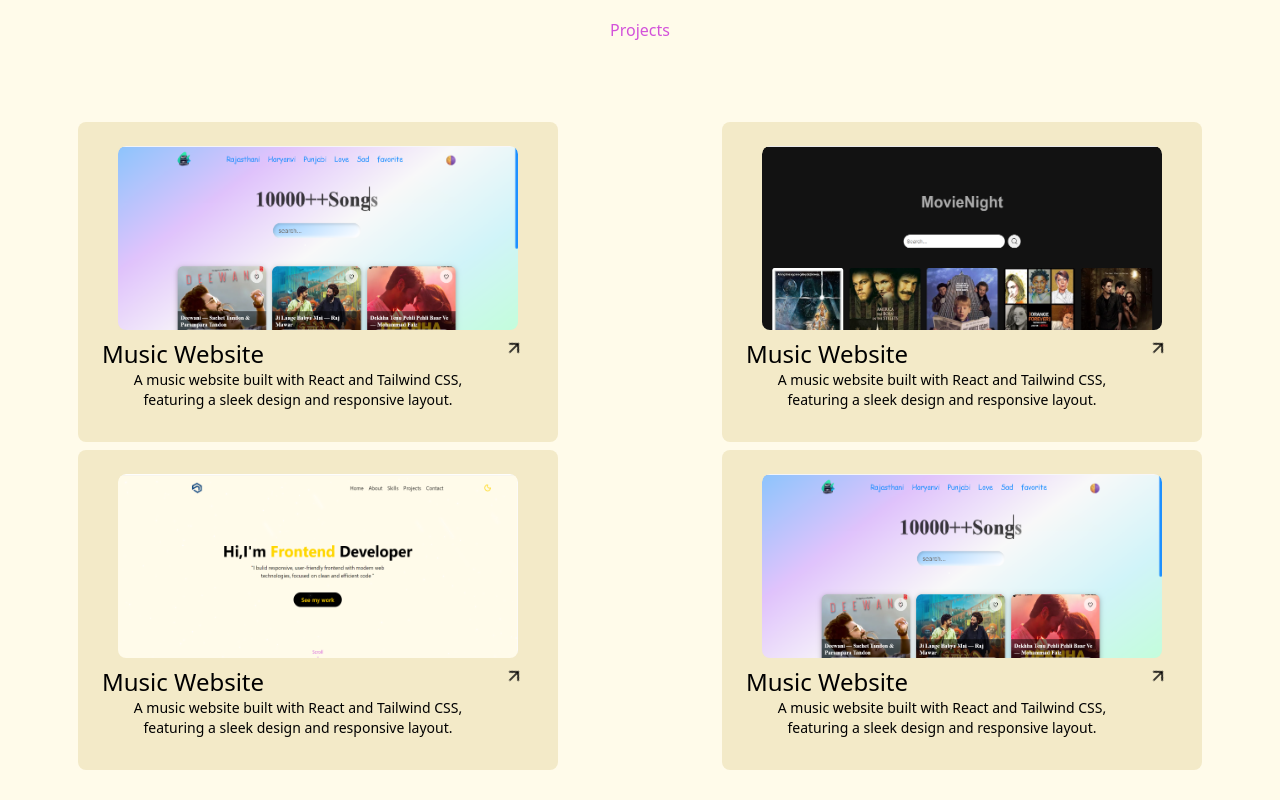
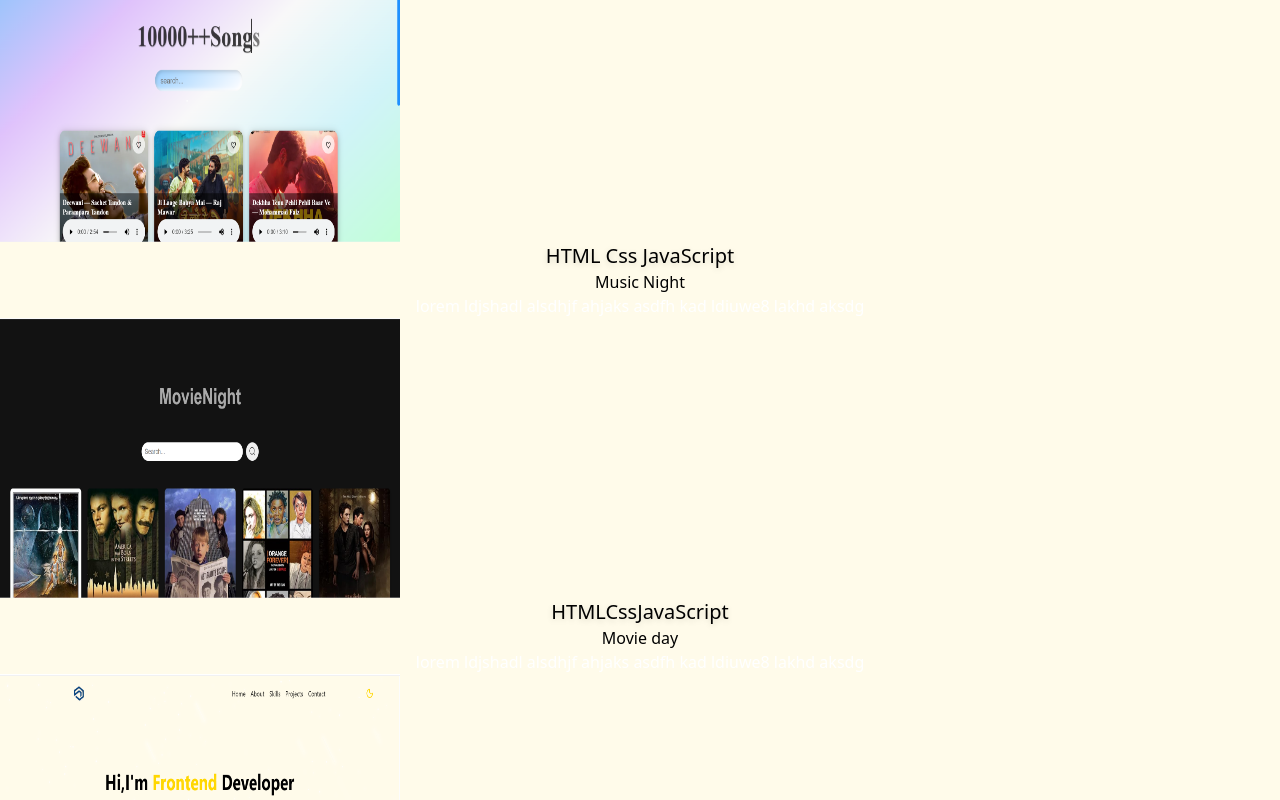
Before and after one commit to ajitdevv/AjitPortfolio, a React (Vite) app: page / in a window 1280 px wide. Shown: the part 2800-3600 px from the top of the page. Before the commit the page ends 3570 px from the top, so only its background shows below. Built offline with nearby package versions, Linux system fonts and the light colour scheme.

Commit message:
50% complete Projects section

```diff
--- a/src/Components/Projects.jsx
+++ b/src/Components/Projects.jsx
@@ -1,120 +1,62 @@
 import project1 from "./musicwebsite.png";
-import project12 from "./musicwebsitedark.png";
 import project2 from "./moviewebsite.png";
 import project3 from "./portfoliowebsite.png";
-import project32 from "./portfoliowebsitedark.png";
-import { ArrowRight } from "lucide-react";
-function Projects() {
+const projects = [
+  {
+    id: 1,
+    title: "Music Night ",
+    Description:
+      "lorem ldjshadl alsdhjf ahjaks asdfh  kad  ldiuwe8  lakhd  aksdg ",
+    image: project1,
+    tags: ["HTML ", "Css ", "JavaScript "],
+    demoUrl: "https://ajitdevv.github.io/music-website/",
+  },
+  {
+    id: 2,
+    title: "Movie day ",
+    Description:
+      "lorem ldjshadl alsdhjf ahjaks asdfh  kad  ldiuwe8  lakhd  aksdg ",
+    image: project2,
+    tags: ["HTML", "Css", "JavaScript"],
+    demoUrl: "https://ajitdevv.github.io/music-website/",
+  },
+  {
+    id: 3,
+    title: "Portfolio ",
+    Description:
+      "lorem ldjshadl alsdhjf ahjaks asdfh  kad  ldiuwe8  lakhd  aksdg ",
+    image:project3,
+    tags: ["HTML", "Css", "JavaScript"],
+    demoUrl: "https://ajitdevv.github.io/music-website/",
+  },
+];
+function project() {
   return (
-    <>
-      <section id="projects" className="h-full">
-        <h1 className="text-accent justify-center items-center my-20 ">
-          Projects
-        </h1>
-        <div className="flex flex-row gap-2 flex-wrap justify-around items-center  ">
-          <a href="https://ajitdevv.github.io/music-website/">
-            <div className="flex flex-col items-center bg-card p-6 rounded-lg w-120 h-80 ">
-              <div className="w-100 h-50 overflow-hidden rounded-lg">
+    <section id="projects">
+      <div>
+        <h1>Projects</h1>
+      </div>
+      <div>
+        {projects.map((project, key) => (
+          <div key={key}>
+            <div>
               <img
-                  className="w-100 h-50 rounded-lg hover:scale-105 transition-transform duration-300"
-                  src={project1}
-                  alt=""
+                className="w-100 h-70"
+                src={project.image}
+                alt=" Project image not found"
               />
             </div>
-              <div className="flex flex-row ">
-                <div className="flex flex-col items-start mt-2">
-                  <h1 className="text-2xl text-primary">Music Website</h1>
-                  <p className="text-sm text-primary mb-2">
-                    A music website built with React and Tailwind CSS, featuring
-                    a sleek design and responsive layout.
-                  </p>
-                </div>
             <div>
-                  <span>
-                    <ArrowRight className="text-primary w-10 h-5 mt-2 rotate-[-45deg]  hover:rotate-0 transition-transform duration-500  " />
-                  </span>
+              <h2 className="text-glow gap-1 text-primary text-xl">
+                {project.tags}
+              </h2>
+              <h3 className="text-primary">{project.title}</h3>
+              <p>{project.Description}</p>
             </div>
           </div>
-            </div>
-          </a>
-          <a href="https://ajitdevv.github.io/music-website/">
-            <div className="flex flex-col items-center bg-card p-6 rounded-lg w-120 h-80 ">
-              <div className="w-100 h-50 overflow-hidden rounded-lg">
-                <img
-                  className="w-100 h-50 rounded-lg hover:scale-105 transition-transform duration-300 "
-                  src={project2}
-                  alt=""
-                />
-              </div>
-              <div className="flex flex-row ">
-                <div className="flex flex-col items-start mt-2">
-                  <h1 className="text-2xl text-primary">Music Website</h1>
-                  <p className="text-sm text-primary mb-2">
-                    A music website built with React and Tailwind CSS, featuring
-                    a sleek design and responsive layout.
-                  </p>
-                </div>
-                <div>
-                  <span>
-                    <ArrowRight className="text-primary w-10 h-5 mt-2 rotate-[-45deg]  hover:rotate-0 transition-transform duration-500  " />
-                  </span>
-                </div>
-              </div>
-            </div>
-          </a>
-          <a href="https://ajitdevv.github.io/music-website/">
-            <div className="flex flex-col items-center bg-card p-6 rounded-lg w-120 h-80 ">
-              <div className="w-100 h-50 overflow-hidden rounded-lg">
-                <img
-                  className="w-100 h-50 rounded-lg hover:scale-105 transition-transform duration-300 "
-                  src={project3}
-                  alt=""
-                />
-              </div>
-              <div className="flex flex-row ">
-                <div className="flex flex-col items-start mt-2">
-                  <h1 className="text-2xl text-primary">Music Website</h1>
-                  <p className="text-sm text-primary mb-2">
-                    A music website built with React and Tailwind CSS, featuring
-                    a sleek design and responsive layout.
-                  </p>
-                </div>
-                <div>
-                  <span>
-                    <ArrowRight className="text-primary w-10 h-5 mt-2 rotate-[-45deg]  hover:rotate-0 transition-transform duration-500  " />
-                  </span>
-                </div>
-              </div>
-            </div>
-          </a>
-          <a href="https://ajitdevv.github.io/music-website/">
-            <div className="flex flex-col items-center bg-card p-6 rounded-lg w-120 h-80 ">
-              <div className="w-100 h-50 overflow-hidden rounded-lg">
-                <img
-                  className="w-100 h-50 rounded-lg hover:scale-105 transition-transform duration-300 "
-                  src={project1}
-                  alt=""
-                />
-              </div>
-              <div className="flex flex-row ">
-                <div className="flex flex-col items-start mt-2">
-                  <h1 className="text-2xl text-primary">Music Website</h1>
-                  <p className="text-sm text-primary mb-2">
-                    A music website built with React and Tailwind CSS, featuring
-                    a sleek design and responsive layout.
-                  </p>
-                </div>
-                <div>
-                  <span>
-                    <ArrowRight className="text-primary w-10 h-5 mt-2 rotate-[-45deg]  hover:rotate-0 transition-transform duration-500  " />
-                  </span>
-                </div>
-              </div>
-            </div>
-          </a>
+        ))}
       </div>
     </section>
-    </>
   );
 }
-export default Projects;
+export default project;
--- /dev/null
+++ b/src/Components/Projects2.jsx
@@ -0,0 +1,120 @@
+import project1 from "./musicwebsite.png";
+import project12 from "./musicwebsitedark.png";
+import project2 from "./moviewebsite.png";
+import project3 from "./portfoliowebsite.png";
+import project32 from "./portfoliowebsitedark.png";
+import { ArrowRight } from "lucide-react";
+function Projects() {
+  return (
+    <>
+      <section id="projects" className="h-full">
+        <h1 className="text-accent justify-center items-center my-20 ">
+          Projects
+        </h1>
+        <div className="flex flex-row gap-2 flex-wrap justify-around items-center  ">
+          <a href="https://ajitdevv.github.io/music-website/">
+            <div className="flex flex-col items-center bg-card p-6 rounded-lg w-120 h-80 ">
+              <div className="w-100 h-50 overflow-hidden rounded-lg">
+                <img
+                  className="w-100 h-50 rounded-lg hover:scale-105 transition-transform duration-300"
+                  src={project1}
+                  alt=""
+                />
+              </div>
+              <div className="flex flex-row ">
+                <div className="flex flex-col items-start mt-2">
+                  <h1 className="text-2xl text-primary">Music Website</h1>
+                  <p className="text-sm text-primary mb-2">
+                    A music website built with React and Tailwind CSS, featuring
+                    a sleek design and responsive layout.
+                  </p>
+                </div>
+                <div>
+                  <span>
+                    <ArrowRight className="text-primary w-10 h-5 mt-2 rotate-[-45deg]  hover:rotate-0 transition-transform duration-500  " />
+                  </span>
+                </div>
+              </div>
+            </div>
+          </a>
+          <a href="https://ajitdevv.github.io/music-website/">
+            <div className="flex flex-col items-center bg-card p-6 rounded-lg w-120 h-80 ">
+              <div className="w-100 h-50 overflow-hidden rounded-lg">
+                <img
+                  className="w-100 h-50 rounded-lg hover:scale-105 transition-transform duration-300 "
+                  src={project2}
+                  alt=""
+                />
+              </div>
+              <div className="flex flex-row ">
+                <div className="flex flex-col items-start mt-2">
+                  <h1 className="text-2xl text-primary">Music Website</h1>
+                  <p className="text-sm text-primary mb-2">
+                    A music website built with React and Tailwind CSS, featuring
+                    a sleek design and responsive layout.
+                  </p>
+                </div>
+                <div>
+                  <span>
+                    <ArrowRight className="text-primary w-10 h-5 mt-2 rotate-[-45deg]  hover:rotate-0 transition-transform duration-500  " />
+                  </span>
+                </div>
+              </div>
+            </div>
+          </a>
+          <a href="https://ajitdevv.github.io/music-website/">
+            <div className="flex flex-col items-center bg-card p-6 rounded-lg w-120 h-80 ">
+              <div className="w-100 h-50 overflow-hidden rounded-lg">
+                <img
+                  className="w-100 h-50 rounded-lg hover:scale-105 transition-transform duration-300 "
+                  src={project3}
+                  alt=""
+                />
+              </div>
+              <div className="flex flex-row ">
+                <div className="flex flex-col items-start mt-2">
+                  <h1 className="text-2xl text-primary">Music Website</h1>
+                  <p className="text-sm text-primary mb-2">
+                    A music website built with React and Tailwind CSS, featuring
+                    a sleek design and responsive layout.
+                  </p>
+                </div>
+                <div>
+                  <span>
+                    <ArrowRight className="text-primary w-10 h-5 mt-2 rotate-[-45deg]  hover:rotate-0 transition-transform duration-500  " />
+                  </span>
+                </div>
+              </div>
+            </div>
+          </a>
+          <a href="https://ajitdevv.github.io/music-website/">
+            <div className="flex flex-col items-center bg-card p-6 rounded-lg w-120 h-80 ">
+              <div className="w-100 h-50 overflow-hidden rounded-lg">
+                <img
+                  className="w-100 h-50 rounded-lg hover:scale-105 transition-transform duration-300 "
+                  src={project1}
+                  alt=""
+                />
+              </div>
+              <div className="flex flex-row ">
+                <div className="flex flex-col items-start mt-2">
+                  <h1 className="text-2xl text-primary">Music Website</h1>
+                  <p className="text-sm text-primary mb-2">
+                    A music website built with React and Tailwind CSS, featuring
+                    a sleek design and responsive layout.
+                  </p>
+                </div>
+                <div>
+                  <span>
+                    <ArrowRight className="text-primary w-10 h-5 mt-2 rotate-[-45deg]  hover:rotate-0 transition-transform duration-500  " />
+                  </span>
+                </div>
+              </div>
+            </div>
+          </a>
+        </div>
+      </section>
+    </>
+  );
+}
+export default Projects;
--- a/src/Pages/Home.jsx
+++ b/src/Pages/Home.jsx
@@ -4,7 +4,7 @@ import Starbackground from "../Components/background";
 import Herosection from "../Components/Herosection";
 import About from "../Components/About";
 import Skills from "../Components/Skills";
-import Projects from "../Components/Projects";
+import Project from "../Components/Projects";
 function home() {
   return (
     <div className="min-h-screen bg-background text-foreground overflow-x-hidden">
@@ -20,7 +20,7 @@ function home() {
         <Herosection />
         <About />
         <Skills />
-        <Projects />
+        <Project />
       </main>
       {/* Footer */}
     </div>
```
Lines whose indentation alone changed are shown as unchanged.
